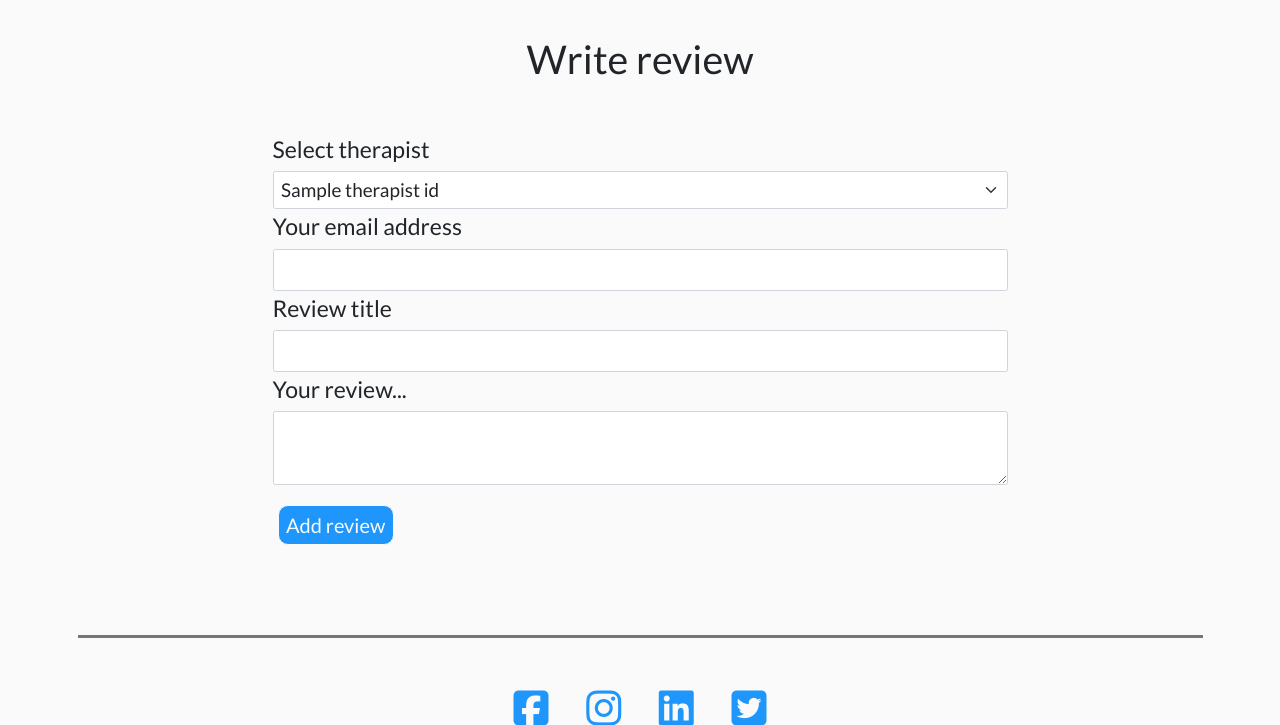
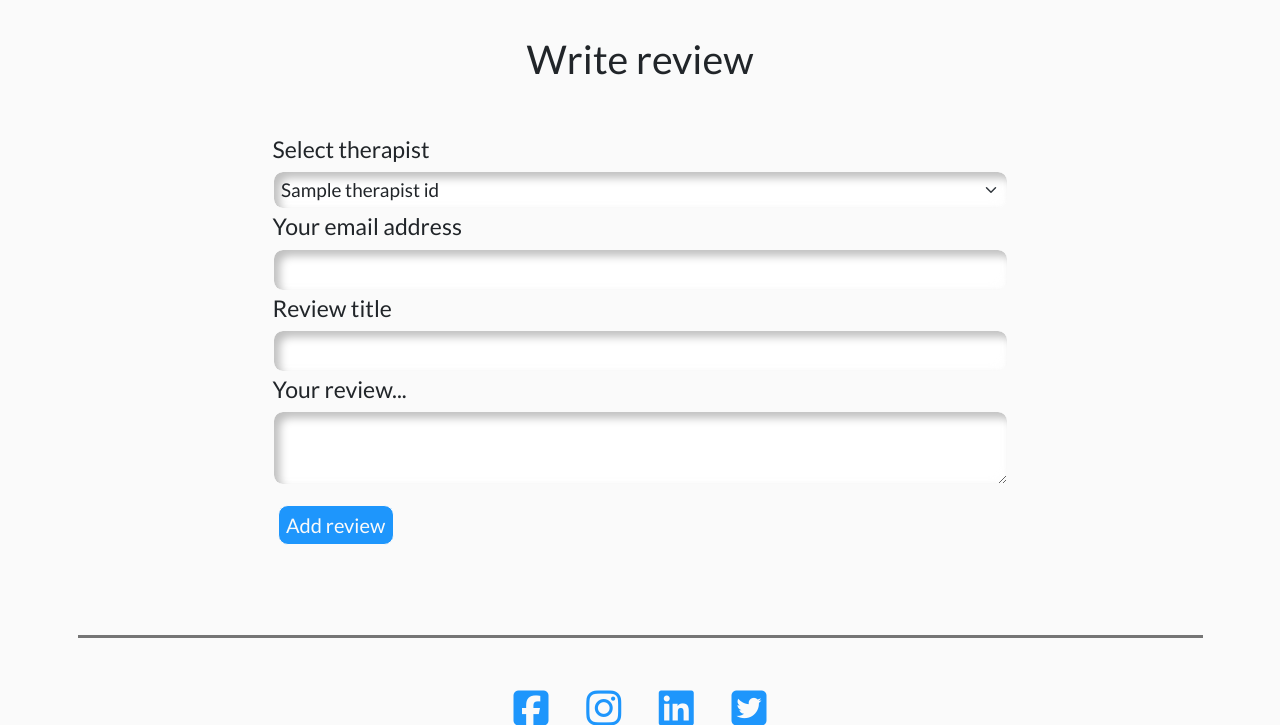
Before and after one commit to bartosz-makowski/therapists-reviewer, a Flask app: page /write-review in a window 1280 px wide. Shown: the part 61-786 px from the top of the page. Run offline with Flask 2, Linux system fonts and the light colour scheme; a database or web service that is not in the repository returns one stand-in record (values such as "Sample title"); some libraries are stand-ins or nearby versions.

Commit message:
styled form input with border and box-shadow

```diff
--- a/static/css/style.css
+++ b/static/css/style.css
@@ -52,7 +52,8 @@ body {
 
 .therapist-card {
     font-size: 2rem;
-    border-top: 2px solid #949393;
+    border-radius: 1rem;
+    border-color: #fafafa;
     margin-top: 3.5rem;
     padding-top: 2rem
 }
@@ -62,10 +63,18 @@ body {
 
 .form-control {
     font-size: calc(1rem + .9vw);
+    box-shadow: 0.6rem 0.6rem 0.8rem #00000040 inset,
+                -0.4rem -0.4rem 0.6rem #fafafa4d inset;
+    border-radius: 1rem;
+    border-color: #fafafa;
 }
 
 .form-select {
     font-size: calc(1rem + .7vw);
+    box-shadow: 0.6rem 0.6rem 0.8rem #00000040 inset,
+                -0.4rem -0.4rem 0.6rem #fafafa4d inset;
+    border-radius: 1rem;
+    border-color: #fafafa;
 }
 
 .form-container {
```
